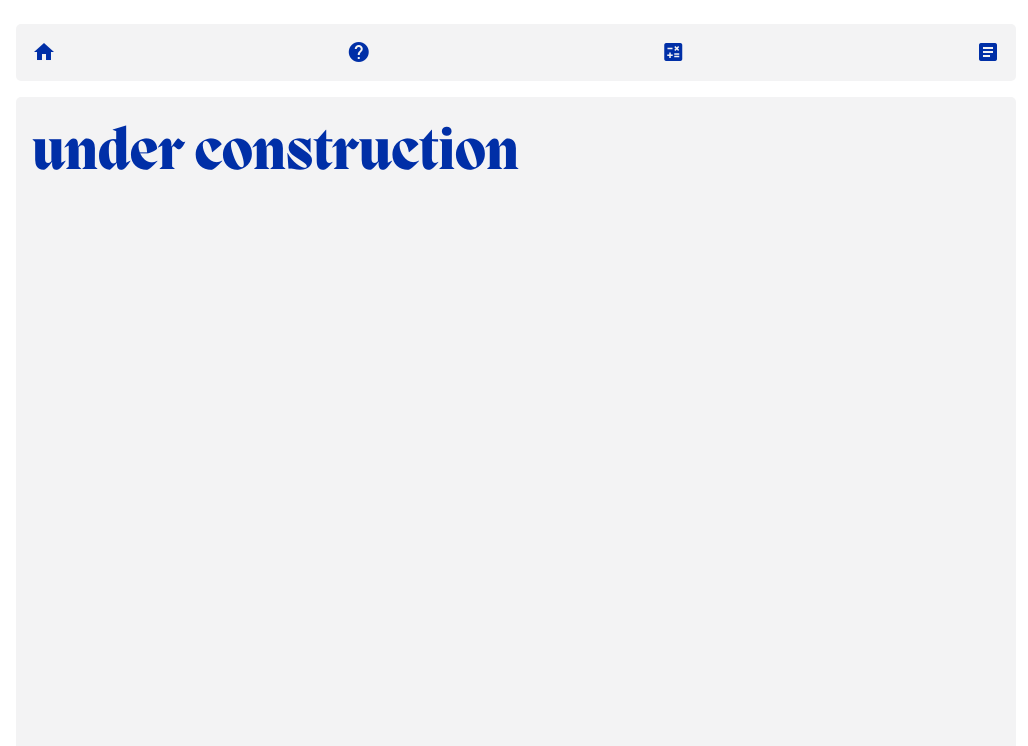
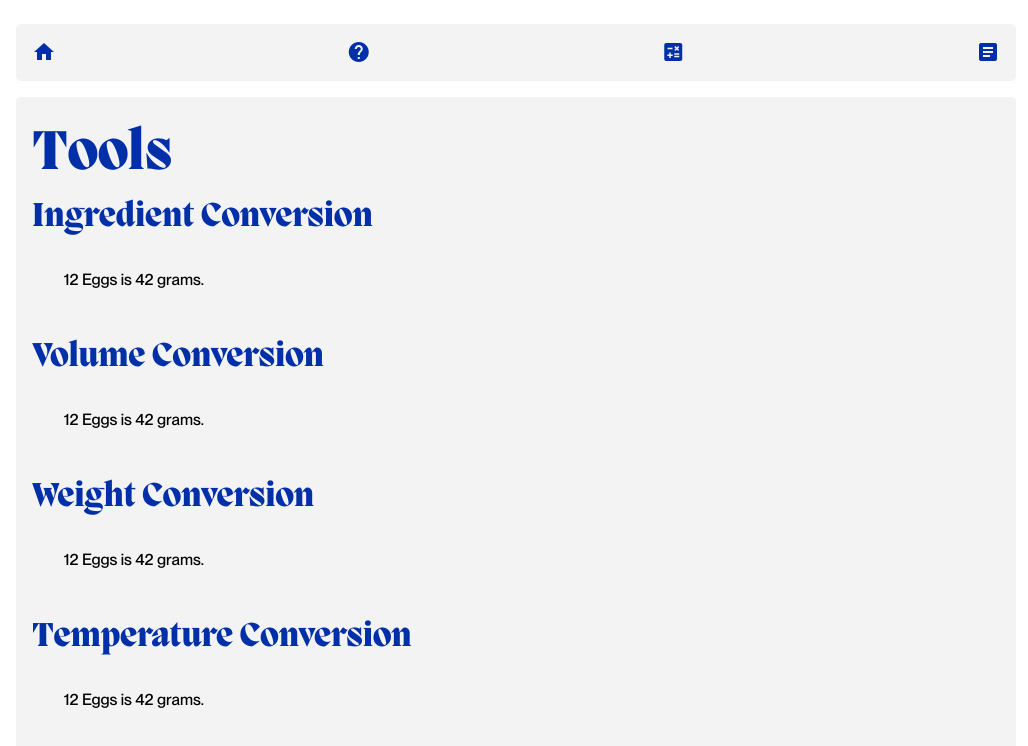
Before and after one commit to TatsutaScott/recipe_book, a Vue app: page /tools in a window 1280 px wide. Shown: the top 746 px of the page, without its empty margins (124-1152 px from the left). Built offline with nearby package versions, Linux system fonts and the light colour scheme.

Commit message:
added basic structure to tools page

```diff
--- a/src/views/tools_view.vue
+++ b/src/views/tools_view.vue
@@ -1,9 +1,58 @@
 <template>
-  <h1 class="title">under construction</h1>
+  <h1 class="title">Tools</h1>
+  <div id="ingredient_conversion">
+    <h2 class="subtitle">Ingredient Conversion</h2>
+    <div id="ingredient_conversion_container">
+      <span class="basic-text">12 </span>
+      <span class="basic-text">Eggs </span>
+      <span class="basic-text">is </span>
+      <span class="basic-text">42 </span>
+      <span class="basic-text">grams.</span>
+    </div>
+  </div>
+  <div id="volume_conversion">
+    <h2 class="subtitle">Volume Conversion</h2>
+      <div id="volume_conversion_container">
+        <span class="basic-text">12 </span>
+        <span class="basic-text">Eggs </span>
+        <span class="basic-text">is </span>
+        <span class="basic-text">42 </span>
+        <span class="basic-text">grams.</span>
+      </div>
+  </div>
+  <div id="weight_conversion">
+    <h2 class="subtitle">Weight Conversion</h2>
+      <div id="weight_conversion_container">
+        <span class="basic-text">12 </span>
+        <span class="basic-text">Eggs </span>
+        <span class="basic-text">is </span>
+        <span class="basic-text">42 </span>
+        <span class="basic-text">grams.</span>
+      </div>
+  </div>
+  <div id="temperature_conversion">
+    <h2 class="subtitle">Temperature Conversion</h2>
+      <div id="temp_conversion_container">
+        <span class="basic-text">12 </span>
+        <span class="basic-text">Eggs </span>
+        <span class="basic-text">is </span>
+        <span class="basic-text">42 </span>
+        <span class="basic-text">grams.</span>
+      </div>
+  </div>
 </template>
 
 
 <style lang="scss" >
 @use '@/static/styles/global' as *;
 @use '@/static/styles/fonts.scss' as *;
+
+#ingredient_conversion_container,
+#volume_conversion_container,
+#weight_conversion_container,
+#temp_conversion_container{
+  @include section;
+  padding: 2em;
+}
+
 </style>
```
